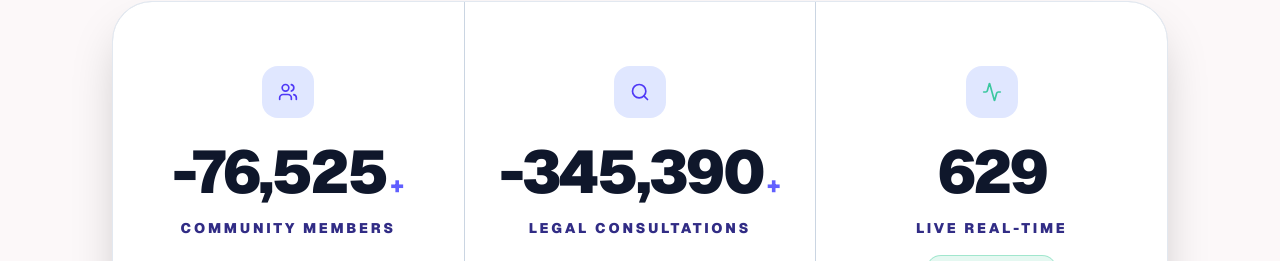
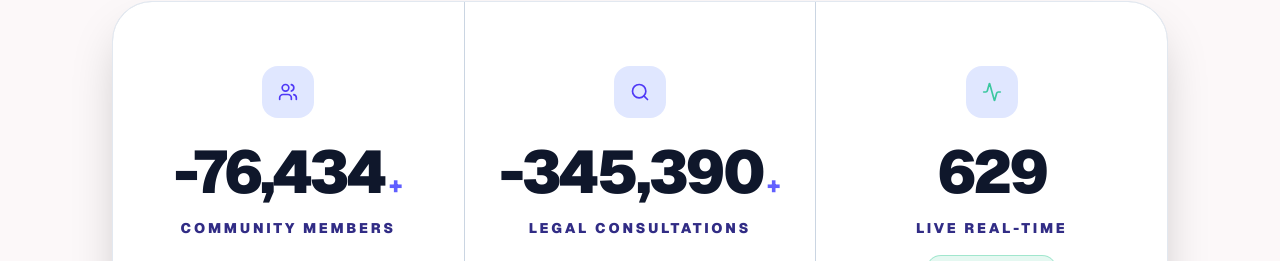
Before and after one commit to Abdullahja5558/lexpro-ai, a Next.js app: page /about in a window 1280 px wide. Shown: the part 443-704 px from the top of the page. Built offline with nearby package versions, Linux system fonts and the light colour scheme.

Commit message:
updated'

```diff
--- a/app/about/page.tsx
+++ b/app/about/page.tsx
@@ -38,7 +38,7 @@ export default function AboutSection({ isDark }: { isDark: boolean }) {
 
       // 1. Community: Growth logic preserved
       const communityGrowth = Math.floor(
-        (secondsElapsed / twoMinutesInSeconds) * 23.838,
+        (secondsElapsed / twoMinutesInSeconds) * 23.81,
       );
 
 
```
